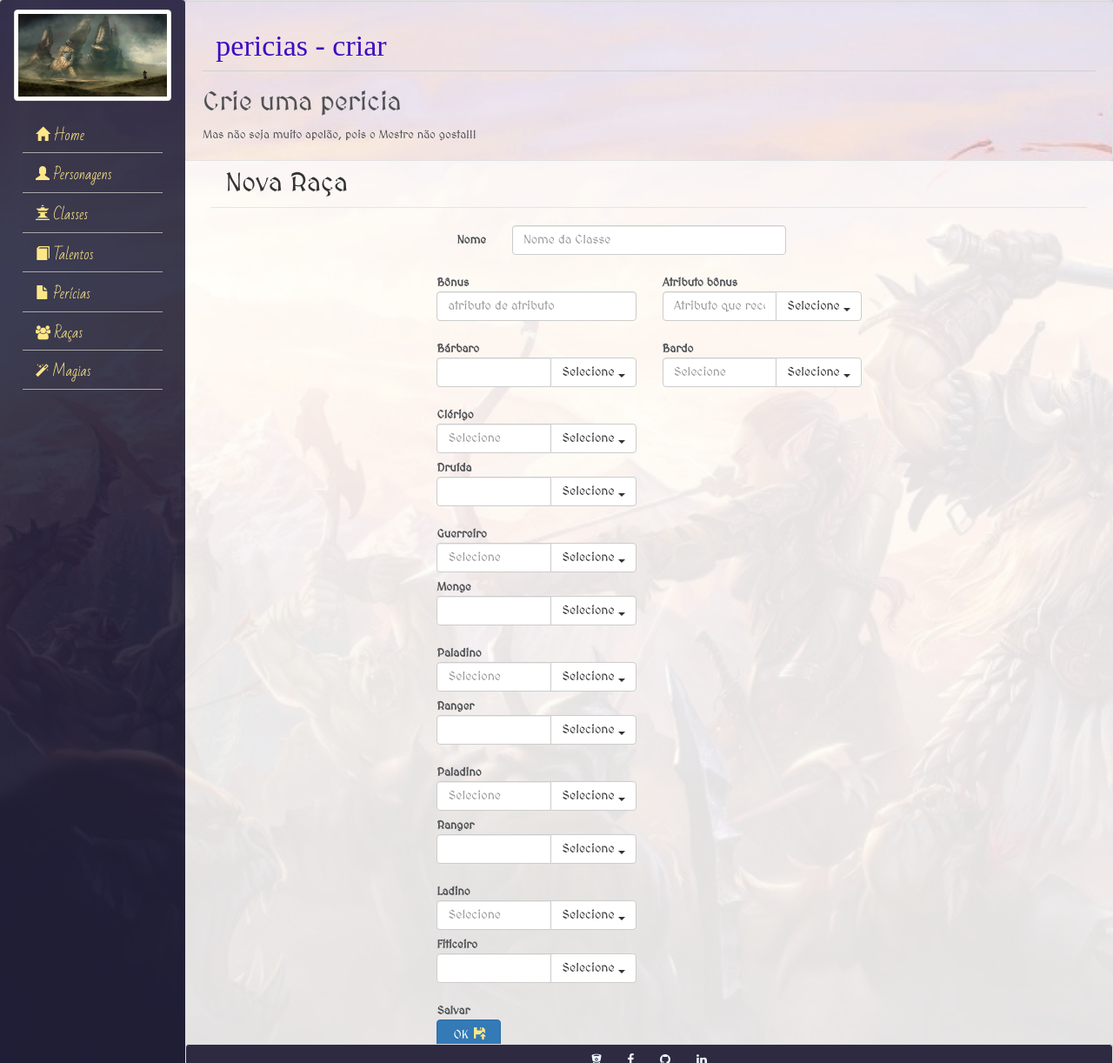
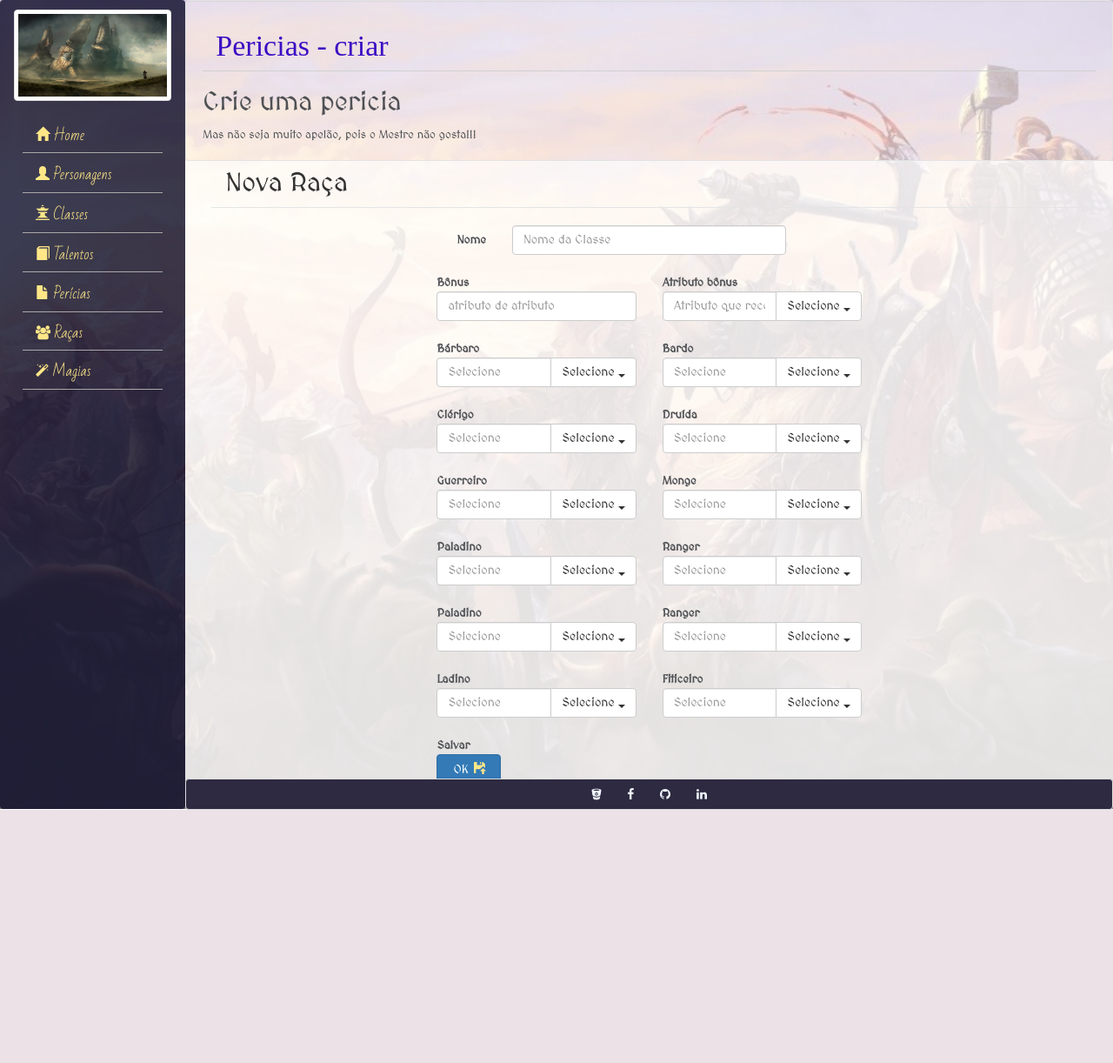
Before and after one commit to wmangoni/D-D-Make-Character, a CodeIgniter app: page /D-D-Make-Character/pericias/create in a window 1280 px wide. Shown: the top 1222 px of the page at 87% size. After the commit the page ends 931 px from the top, so only its background shows below. Run offline with CodeIgniter, Linux system fonts and the light colour scheme; some libraries are stand-ins or nearby versions; some web fonts are replaced.

Commit message:
pericias module ajustes

```diff
--- a/application/controllers/Pericias.php
+++ b/application/controllers/Pericias.php
@@ -14,6 +14,7 @@ class Pericias extends CI_Controller {
         //$this->output->enable_profiler(TRUE);
 		$data['pericias'] = $this->model_pericias->get_last_pericias();
 		$data['sub_title'] = 'Lista de pericias D&D 3.5';
+        $data['title'] = 'Perícias - listagem';
 		$data['description'] = 'Aqui você encontra todas as pericias disponíveis para seu personagem!';
 		$data['img'] = 'rpg-ancient-paper.jpg';
 		$data['page'] = 'pericias/lista';
@@ -24,7 +25,7 @@ class Pericias extends CI_Controller {
     {
         $this->load->helper(array('form'));
         $this->load->library('form_validation');
-        $data['title'] = 'pericias - criar';
+        $data['title'] = 'Pericias - criar';
 		$data['sub_title'] = 'Crie uma pericia';
 		$data['description'] = 'Mas não seja muito apelão, pois o Mestre não gosta!!!';
 		$data['img'] = 'lordsoffallen-rpg-ps4.jpg';
@@ -41,7 +42,7 @@ class Pericias extends CI_Controller {
 
     	$this->load->helper(array('form'));
         $this->load->library('form_validation');
-        $data['title'] = 'pericias - edição';
+        $data['title'] = 'Pericias - editar';
         $data['description'] = 'Altere os campos necessários para mehorar essa pericia!!!';
 
         $data['class'] = $this->model_pericias->get_pericia_by_id($id);
--- a/application/controllers/Races.php
+++ b/application/controllers/Races.php
@@ -26,7 +26,7 @@ class Races extends CI_Controller {
         $this->load->library('form_validation');
         $this->load->model('model_classes');
         $data['classes'] = $this->model_classes->get_all_classes();
-        $data['title'] = 'Raças - create';
+        $data['title'] = 'Raças - criar';
 		$data['sub_title'] = 'Crie sua Classe';
 		$data['description'] = 'Mas não seja muito apelão, pois o Mestre não gosta!!!';
 		$data['img'] = 'lordsoffallen-rpg-ps4.jpg';
@@ -43,7 +43,7 @@ class Races extends CI_Controller {
 
     	$this->load->helper(array('form'));
         $this->load->library('form_validation');
-		$data['title'] = 'Raça - edição';
+		$data['title'] = 'Raça - editar';
 		$data['description'] = 'Altere os campos necessários para aprimorar esta raça!!!';
 		$this->load->model('model_classes');
         $data['classes'] = $this->model_classes->get_all_classes();
--- a/application/views/pericias/create.php
+++ b/application/views/pericias/create.php
@@ -48,7 +48,7 @@
 				<div class="col-md-3 col-md-offset-3">
 					<label class="control-label" for="buttondropdown">Bárbaro</label>
 					<div class="input-group">
-						<input class="form-control buttondropdown" id="buttondropdown" name="bar" class="form-control" placeholder="" type="text" value="<?php echo (isset($pericia) && isset($pericia->bar)) ? $pericia->bar : '' ?>">
+						<input class="form-control buttondropdown" id="buttondropdown" name="bar" class="form-control" placeholder="Selecione" type="text" value="<?php echo (isset($pericia) && isset($pericia->bar)) ? $pericia->bar : '' ?>">
 						<div class="input-group-btn">
 							<button type="button" class="btn btn-default dropdown-toggle" data-toggle="dropdown">
 								Selecione
@@ -96,9 +96,11 @@
 							</ul>
 						</div>
 					</div>
+				</div>
+				<div class="col-md-3">
 					<label class="control-label" for="buttondropdown">Druída</label>
 					<div class="input-group">
-						<input class="form-control buttondropdown" id="buttondropdown" name="dru" class="form-control" placeholder="" type="text" value="<?php echo (isset($pericia) && isset($pericia->dru)) ? $pericia->dru : '' ?>">
+						<input class="form-control buttondropdown" id="buttondropdown" name="dru" class="form-control" placeholder="Selecione" type="text" value="<?php echo (isset($pericia) && isset($pericia->dru)) ? $pericia->dru : '' ?>">
 						<div class="input-group-btn">
 							<button type="button" class="btn btn-default dropdown-toggle" data-toggle="dropdown">
 								Selecione
@@ -111,11 +113,8 @@
 						</div>
 					</div>
 				</div>
+			</div>
 
-				<div class="col-md-3">
-				</div>
-
-			</div>
 			<div class="form-group">
 				<div class="col-md-3 col-md-offset-3">
 					<label class="control-label" for="buttondropdown2">Guerreiro</label>
@@ -132,9 +131,11 @@
 							</ul>
 						</div>
 					</div>
+				</div>
+				<div class="col-md-3">
 					<label class="control-label" for="buttondropdown">Monge</label>
 					<div class="input-group">
-						<input class="form-control buttondropdown" id="buttondropdown" name="mon" class="form-control" placeholder="" type="text" value="<?php echo (isset($pericia) && isset($pericia->mon)) ? $pericia->mon : '' ?>">
+						<input class="form-control buttondropdown" id="buttondropdown" name="mon" class="form-control" placeholder="Selecione" type="text" value="<?php echo (isset($pericia) && isset($pericia->mon)) ? $pericia->mon : '' ?>">
 						<div class="input-group-btn">
 							<button type="button" class="btn btn-default dropdown-toggle" data-toggle="dropdown">
 								Selecione
@@ -147,11 +148,8 @@
 						</div>
 					</div>
 				</div>
+			</div>
 
-				<div class="col-md-3">
-				</div>
-
-			</div>
 			<div class="form-group">
 				<div class="col-md-3 col-md-offset-3">
 					<label class="control-label" for="buttondropdown2">Paladino</label>
@@ -168,9 +166,11 @@
 							</ul>
 						</div>
 					</div>
+				</div>
+				<div class="col-md-3">
 					<label class="control-label" for="buttondropdown">Ranger</label>
 					<div class="input-group">
-						<input class="form-control buttondropdown" id="buttondropdown" name="ran" class="form-control" placeholder="" type="text" value="<?php echo (isset($pericia) && isset($pericia->ran)) ? $pericia->ran : '' ?>">
+						<input class="form-control buttondropdown" id="buttondropdown" name="ran" class="form-control" placeholder="Selecione" type="text" value="<?php echo (isset($pericia) && isset($pericia->ran)) ? $pericia->ran : '' ?>">
 						<div class="input-group-btn">
 							<button type="button" class="btn btn-default dropdown-toggle" data-toggle="dropdown">
 								Selecione
@@ -183,11 +183,8 @@
 						</div>
 					</div>
 				</div>
+			</div>
 
-				<div class="col-md-3">
-				</div>
-
-			</div>
 			<div class="form-group">
 				<div class="col-md-3 col-md-offset-3">
 					<label class="control-label" for="buttondropdown2">Paladino</label>
@@ -204,9 +201,11 @@
 							</ul>
 						</div>
 					</div>
+				</div>
+				<div class="col-md-3">
 					<label class="control-label" for="buttondropdown">Ranger</label>
 					<div class="input-group">
-						<input class="form-control buttondropdown" id="buttondropdown" name="ran" class="form-control" placeholder="" type="text" value="<?php echo (isset($pericia) && isset($pericia->ran)) ? $pericia->ran : '' ?>">
+						<input class="form-control buttondropdown" id="buttondropdown" name="ran" class="form-control" placeholder="Selecione" type="text" value="<?php echo (isset($pericia) && isset($pericia->ran)) ? $pericia->ran : '' ?>">
 						<div class="input-group-btn">
 							<button type="button" class="btn btn-default dropdown-toggle" data-toggle="dropdown">
 								Selecione
@@ -219,11 +218,8 @@
 						</div>
 					</div>
 				</div>
+			</div>
 
-				<div class="col-md-3">
-				</div>
-
-			</div>
 			<div class="form-group">
 				<div class="col-md-3 col-md-offset-3">
 					<label class="control-label" for="buttondropdown2">Ladino</label>
@@ -240,9 +236,11 @@
 							</ul>
 						</div>
 					</div>
+				</div>
+				<div class="col-md-3">
 					<label class="control-label" for="buttondropdown">Fiticeiro</label>
 					<div class="input-group">
-						<input class="form-control buttondropdown" id="buttondropdown" name="fei" class="form-control" placeholder="" type="text" value="<?php echo (isset($pericia) && isset($pericia->fei)) ? $pericia->fei : '' ?>">
+						<input class="form-control buttondropdown" id="buttondropdown" name="fei" class="form-control" placeholder="Selecione" type="text" value="<?php echo (isset($pericia) && isset($pericia->fei)) ? $pericia->fei : '' ?>">
 						<div class="input-group-btn">
 							<button type="button" class="btn btn-default dropdown-toggle" data-toggle="dropdown">
 								Selecione
@@ -255,10 +253,6 @@
 						</div>
 					</div>
 				</div>
-
-				<div class="col-md-3">
-				</div>
-
 			</div>
 
 			<!-- Button -->
```
